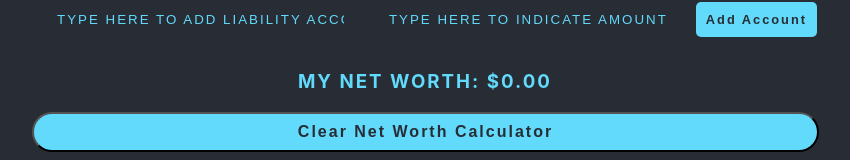
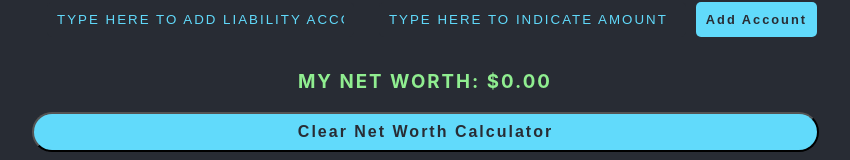
Before and after one commit to joshwolfley/calc-net-worth, a React app: page / in a window 1280 px wide. Shown: the part 520-680 px from the top of the page, without its empty margins (208-1058 px from the left). Built offline with nearby package versions, Linux system fonts and the light colour scheme.

Commit message:
add some css color indicator goodness

```diff
--- a/src/containers/Balancesheet.js
+++ b/src/containers/Balancesheet.js
@@ -41,6 +41,11 @@ class Balancesheet extends Component {
             }
         }
 
+        let net_worth_class = styles.positiveNetWorth;
+        if (net_worth < 0) {
+            net_worth_class = styles.negativeNetWorth
+        }
+
         return (
             <div className={styles.balancesheet}>
                 <h1 className = { styles.title }> My Personal Net Worth Calculator </h1>
@@ -49,7 +54,8 @@ class Balancesheet extends Component {
                 <Liability />
 
                 <div>
-                    <h3 className={styles.networth}>My Net Worth: ${addCommas(parseFloat(net_worth).toFixed(2))} </h3>
+
+                    <h3 className={net_worth_class}>My Net Worth: ${addCommas(parseFloat(net_worth).toFixed(2))} </h3>
                     <button
                         className={styles.finish}
                         onClick={this.onSubmit}
--- a/src/index.css
+++ b/src/index.css
@@ -98,12 +98,22 @@ h3{
   font-size: 1em;
 }
 
-.networth{
+.positiveNetWorth{
   float: right;
   padding-right: 280px;
   text-transform: uppercase;
   letter-spacing: 2px;
   outline: none;
+  color: lightgreen;
+}
+
+.negativeNetWorth{
+  float: right;
+  padding-right: 270px;
+  text-transform: uppercase;
+  letter-spacing: 2px;
+  outline: none;
+  color: red;
 }
 
 button,
```
